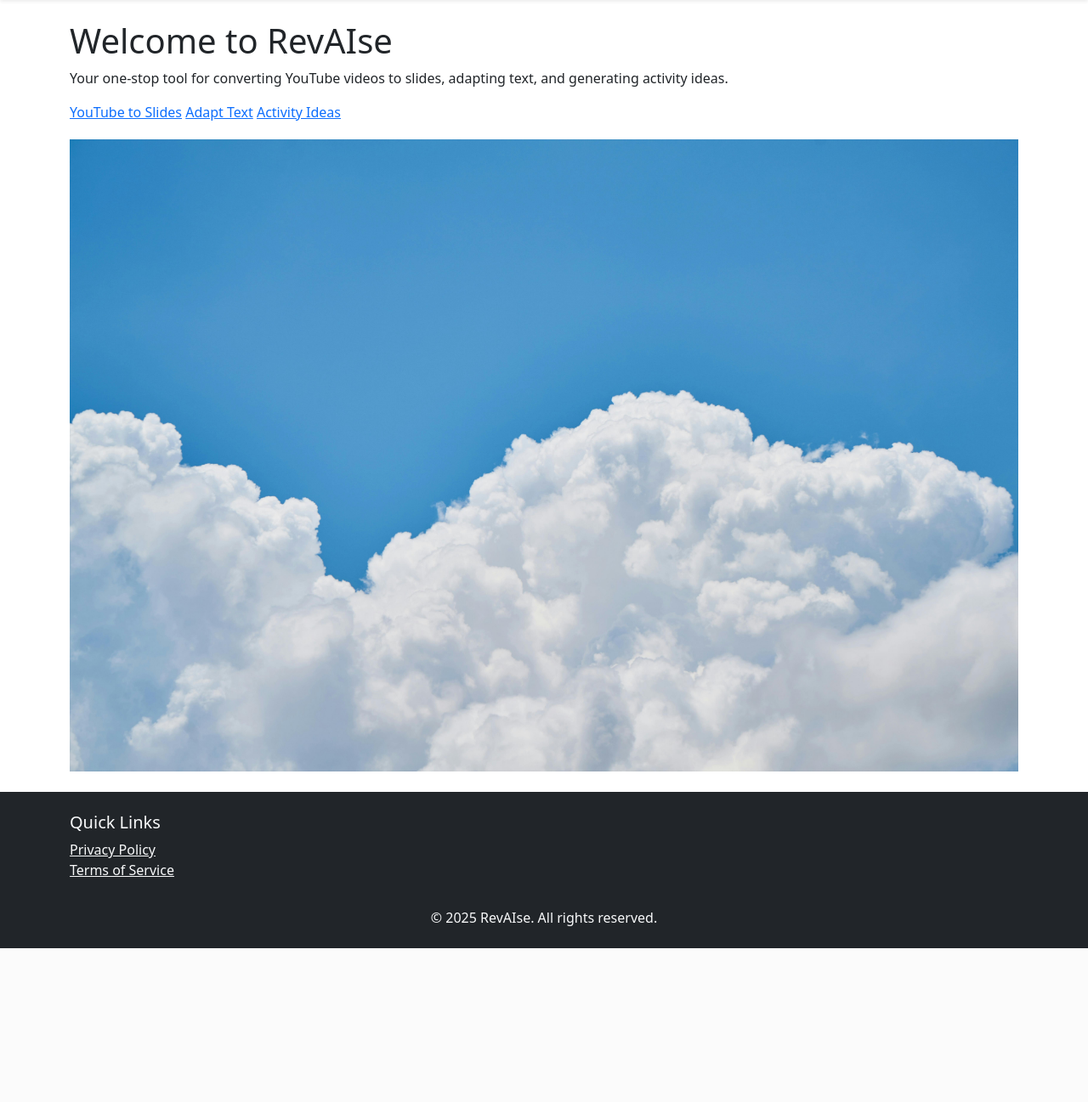
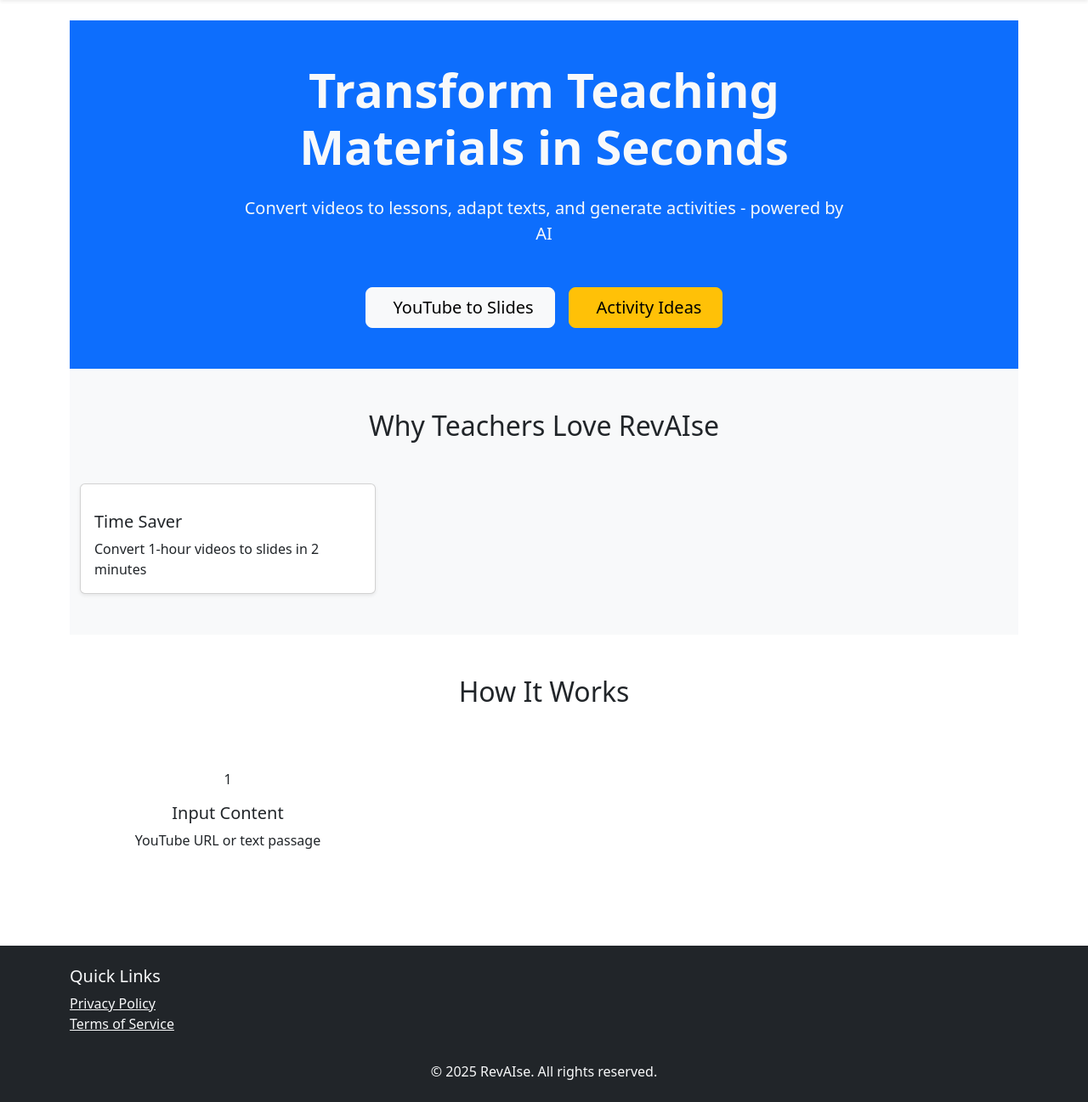
Before and after one commit to waynetboote/revaise, a Flask app: page / in a window 1280 px wide. Shown: the part 66-1363 px from the top of the page at 85% size. Before the commit the page ends 1182 px from the top, so only its background shows below. Run offline with Flask 3, Linux system fonts and the light colour scheme; some libraries are stand-ins or nearby versions.

Commit message:
Update landing.html

```diff
--- a/templates/landing.html
+++ b/templates/landing.html
@@ -1,24 +1,87 @@
 {% extends "base.html" %}
 
-{% block title %}Welcome{% endblock %}
+{% block title %}AI Teaching Assistant{% endblock %}
 
 {% block content %}
-<header class="w3-container w3-padding-32 w3-center w3-black" id="home">
-  <div class="w3-overlay" style="background-color:rgba(0,0,0,0.6);"></div>
-  <div class="w3-content" style="position:relative; z-index:1;">
-    <h1 class="w3-jumbo">Welcome to RevAIse</h1>
-    <p class="w3-large">Your one-stop tool for converting YouTube videos to slides, adapting text, and generating activity ideas.</p>
+<section aria-labelledby="main-heading" class="hero-section bg-primary text-light py-5">
+  <div class="container text-center">
+    <div class="row justify-content-center">
+      <div class="col-lg-8">
+        <h1 id="main-heading" class="display-4 fw-bold mb-4">Transform Teaching Materials in Seconds</h1>
+        <p class="lead mb-5">Convert videos to lessons, adapt texts, and generate activities - powered by AI</p>
 
-    <div class="w3-margin-top">
-      <a href="{{ url_for('youtube_tool') }}" class="w3-button w3-blue w3-round-large">YouTube to Slides</a>
-      <a href="{{ url_for('convert_tool') }}" class="w3-button w3-green w3-round-large">Adapt Text</a>
-      <a href="{{ url_for('ideas') }}" class="w3-button w3-orange w3-round-large">Activity Ideas</a>
+        <div class="d-grid gap-3 d-md-flex justify-content-md-center">
+          <a href="{{ url_for('youtube_tool') }}" class="btn btn-light btn-lg px-4 gap-3">
+            <i class="bi bi-youtube me-2"></i>YouTube to Slides
+          </a>
+          <a href="{{ url_for('ideas') }}" class="btn btn-warning btn-lg px-4">
+            <i class="bi bi-lightbulb me-2"></i>Activity Ideas
+          </a>
+        </div>
+      </div>
     </div>
+  </div>
+</section>
 
-    <img src="{{ url_for('static', filename='hero-image.jpg') }}" alt="Hero Image" class="w3-image" style="max-width:100%; margin-top:20px;">
+<section aria-labelledby="features-heading" class="py-5 bg-light">
+  <div class="container">
+    <h2 id="features-heading" class="text-center mb-5">Why Teachers Love RevAIse</h2>
+    <div class="row g-4">
+      <div class="col-md-6 col-lg-4">
+        <div class="card h-100 shadow-sm">
+          <div class="card-body">
+            <div class="feature-icon mb-3">
+              <i class="bi bi-clock-history display-6 text-primary"></i>
+            </div>
+            <h3 class="h5 card-title">Time Saver</h3>
+            <p class="card-text">Convert 1-hour videos to slides in 2 minutes</p>
+          </div>
+        </div>
+      </div>
+      <!-- Add more feature cards -->
+    </div>
   </div>
-</header>
+</section>
+
+<section aria-labelledby="workflow-heading" class="py-5">
+  <div class="container">
+    <h2 id="workflow-heading" class="text-center mb-5">How It Works</h2>
+    <div class="row g-4">
+      <div class="col-md-4">
+        <div class="step-card text-center p-4">
+          <div class="step-number">1</div>
+          <h3 class="h5 mt-3">Input Content</h3>
+          <p>YouTube URL or text passage</p>
+        </div>
+      </div>
+      <!-- Add workflow steps -->
+    </div>
+  </div>
+</section>
 {% endblock %}
 
 {% block scripts %}
+<!-- Lazy loading for images -->
+<script>
+  document.addEventListener("DOMContentLoaded", function() {
+    const lazyImages = [].slice.call(document.querySelectorAll("img.lazy-load"));
+
+    if ("IntersectionObserver" in window) {
+      let lazyImageObserver = new IntersectionObserver(function(entries) {
+        entries.forEach(function(entry) {
+          if (entry.isIntersecting) {
+            let lazyImage = entry.target;
+            lazyImage.src = lazyImage.dataset.src;
+            lazyImage.classList.remove("lazy-load");
+            lazyImageObserver.unobserve(lazyImage);
+          }
+        });
+      });
+
+      lazyImages.forEach(function(lazyImage) {
+        lazyImageObserver.observe(lazyImage);
+      });
+    }
+  });
+</script>
 {% endblock %}
```
